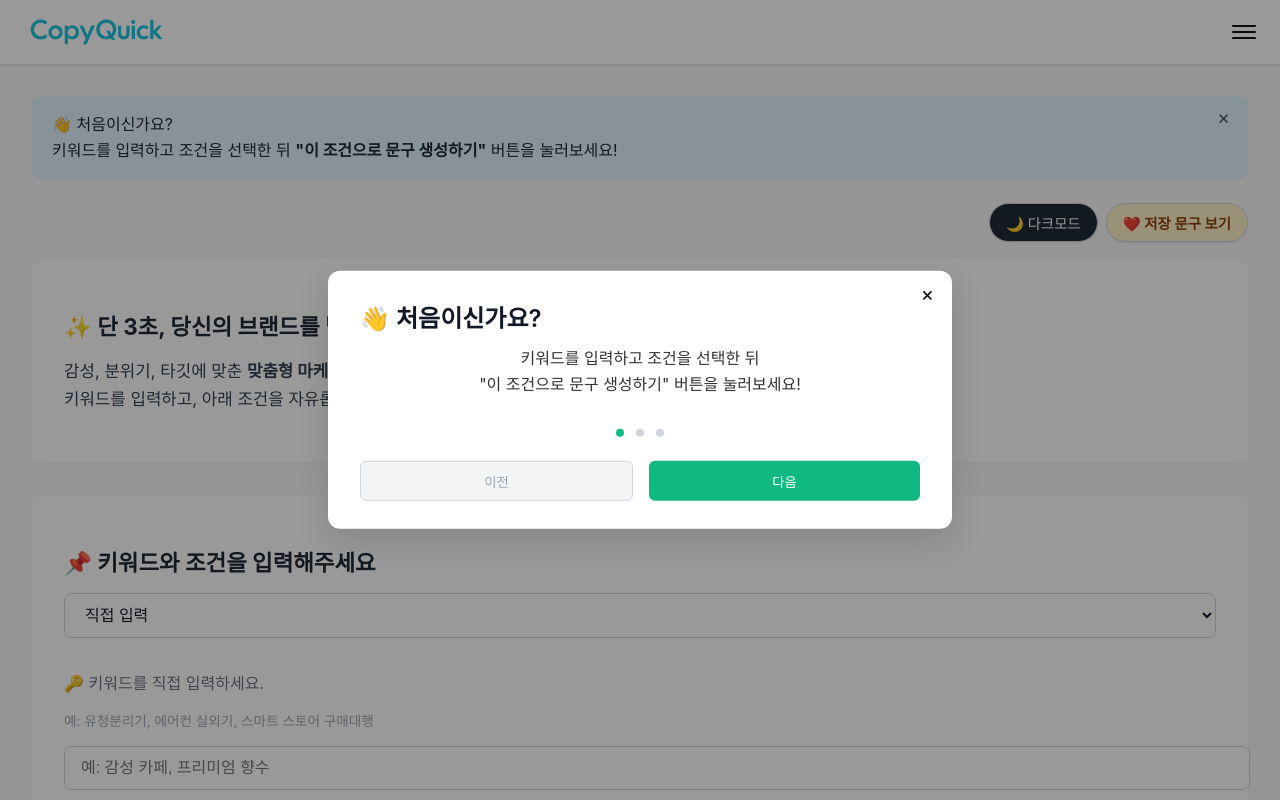
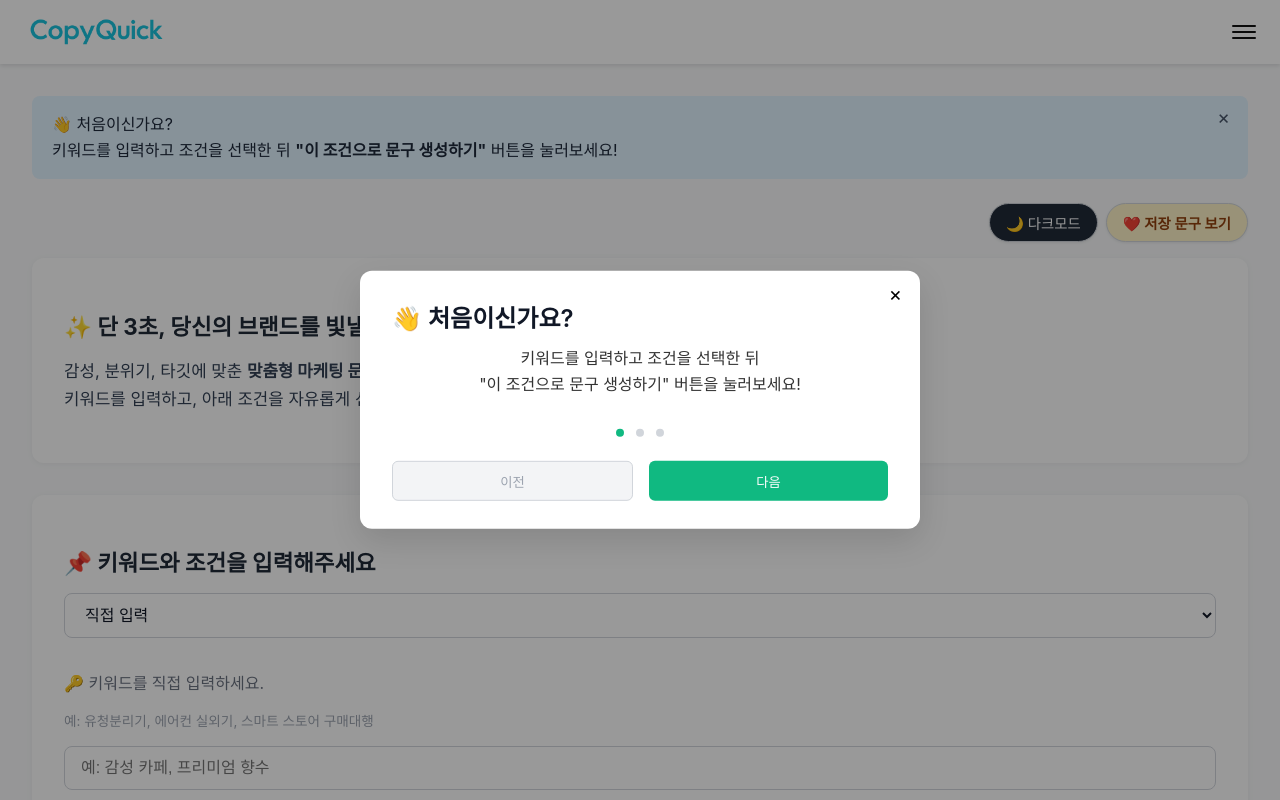
Before and after one commit to hwhw325/marketer-bot, a Next.js app: page / in a window 1280 px wide. Shown: the top 800 px of the page. Built offline with nearby package versions, Linux system fonts and the light colour scheme; a web font is replaced by a local one.

Commit message:
fix: apply box-sizing border-box globally for consistent padding

```diff
--- a/styles/globals.css
+++ b/styles/globals.css
@@ -1,4 +1,7 @@
 /* styles/globals.css */
+*, *::before, *::after {
+  box-sizing: border-box;
+}
 
 /* ─── 1. 라이트 모드 변수 ─────────────────────────────────── */
 :root {
```
